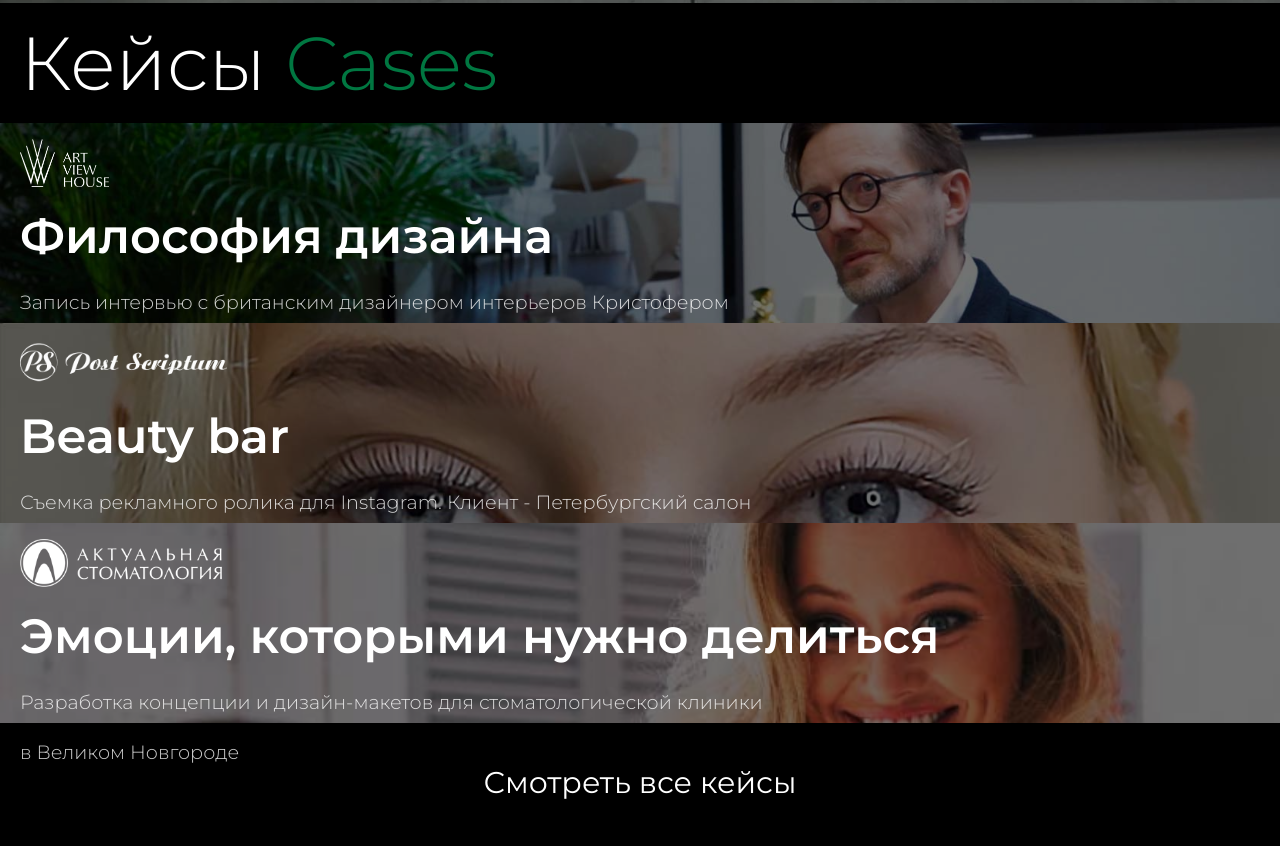
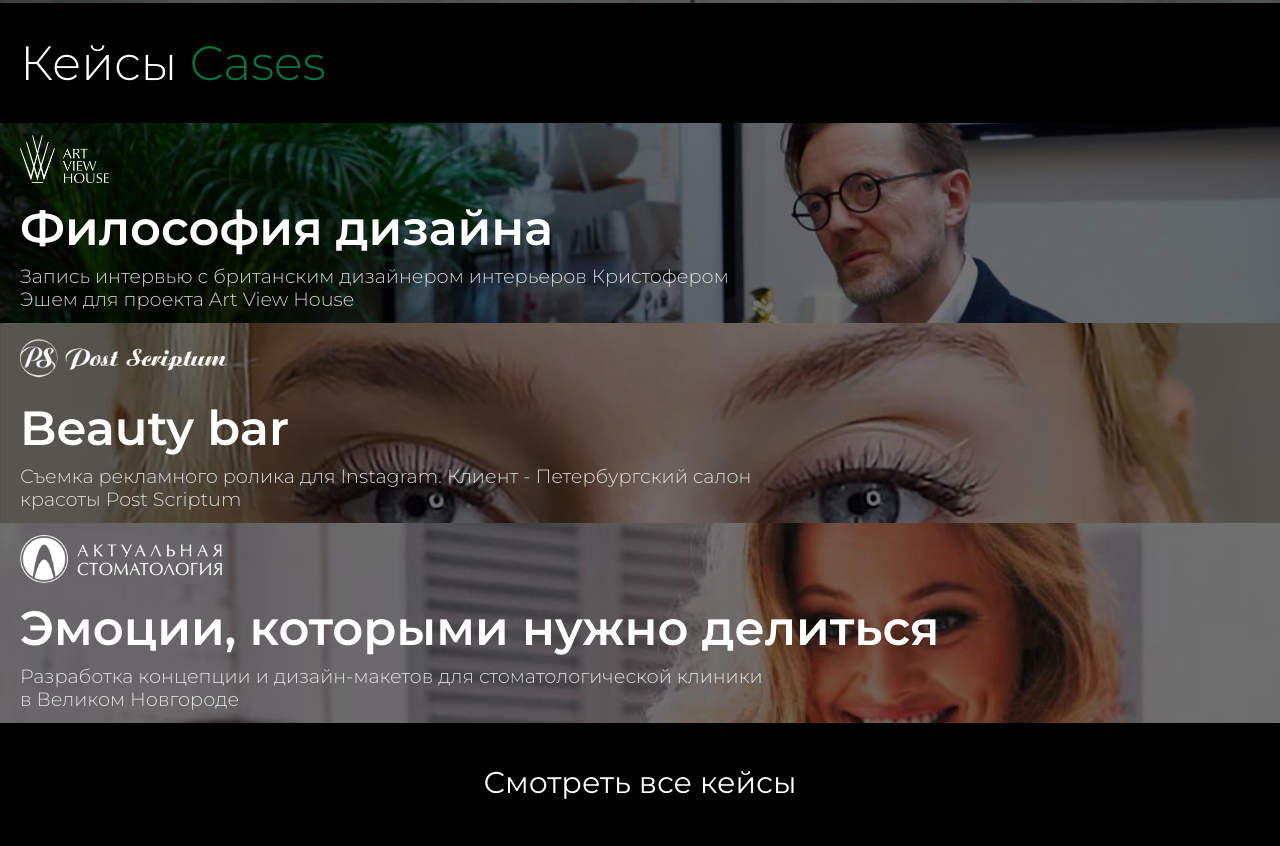
Before and after one commit to GrattDigital/gratt, a website built with webpack: page docs/index.html in a window 1280 px wide. Shown: the part 797-1643 px from the top of the page. Built offline with nearby package versions, Linux system fonts and the light colour scheme.

Commit message:
s_case check css

```diff
--- a/docs/index.html
+++ b/docs/index.html
@@ -55,9 +55,9 @@
       </section>
       <section class="section cases wrap clearfix">
         <!--     <div class="wrap_content"> -->
-        <h2 class="title case_title wrap_content">Кейсы <span class="green">Cases</span></h2>
+        <h2 class="title title__case wrap_content">Кейсы <span class="green">Cases</span></h2>
         <!-- </div> -->
-        <li class="case__item" style="background: url('../img/ip_cbg_art.jpg') no-repeat top center; background-size: cover;">
+        <li class="case__item clearfix" style="background: url('../img/ip_cbg_art.jpg') no-repeat top center; background-size: cover;">
           <div class="overlay">
             <div class="wrap_content case">
               <img src="../img/ip_cl_art.png" alt="" class="case__logo" />
@@ -66,7 +66,7 @@
             </div>
           </div>
         </li>
-        <li class="case__item" style="background: url('../img/ip_cbg_beauty.jpg') no-repeat top center; background-size: cover;">
+        <li class="case__item clearfix" style="background: url('../img/ip_cbg_beauty.jpg') no-repeat top center; background-size: cover;">
           <div class="overlay">
             <div class="wrap_content case">
               <img src="../img/ip_cl_beauty.png" alt="" class="case__logo" />
@@ -75,7 +75,7 @@
             </div>
           </div>
         </li>
-        <li class="case__item" style="background: url('../img/ip_cbg_stoma.jpg') no-repeat top center; background-size: cover;">
+        <li class="case__item clearfix" style="background: url('../img/ip_cbg_stoma.jpg') no-repeat top center; background-size: cover;">
           <div class="overlay">
             <div class="wrap_content case">
               <img src="../img/ip_cl_stoma.png" alt="" class="case__logo" />
--- a/src/sass/_main.sass
+++ b/src/sass/_main.sass
@@ -43,6 +43,9 @@ html
 .title
   font-weight: 300
   color: $col_l
+  &__case
+    line-height: 15vh
+    font-size: 6vh
 
 .green
   color: $col_g
--- a/src/sass/modules/_sect_cases.sass
+++ b/src/sass/modules/_sect_cases.sass
@@ -1,7 +1,5 @@
 .cases
   background: $col_bg_d
-.case_title
-  line-height: 15vh
 
 .case
   font-size: 4.8rem
@@ -30,22 +28,24 @@
 
   &__logo
     max-height: 6vh
-    margin-top: 2vh
-    margin-bottom: 2vh
+    margin-top: 1.5vh
+    margin-bottom: 1.5vh
 
   &__title
     color: $col_l
     font-weight: 600
     font-size: 1em
-    margin-bottom: 2vh
+    margin-bottom: 1.5vh
 
   &__description
     width: 60%
     color: rgba($col_l, .8)
     font-weight: 300
+    line-height: 1.2em
     font-size: .4em
     +r(1024)
-      width: 90%
+      width: 96%
+      font-size: 0.6em
 
   &__more
     display: block
```
Also changed, not shown: src/templates/modules/_sect_cases.html (+2 -2 lines), docs/css/app.css, 1 other file.
